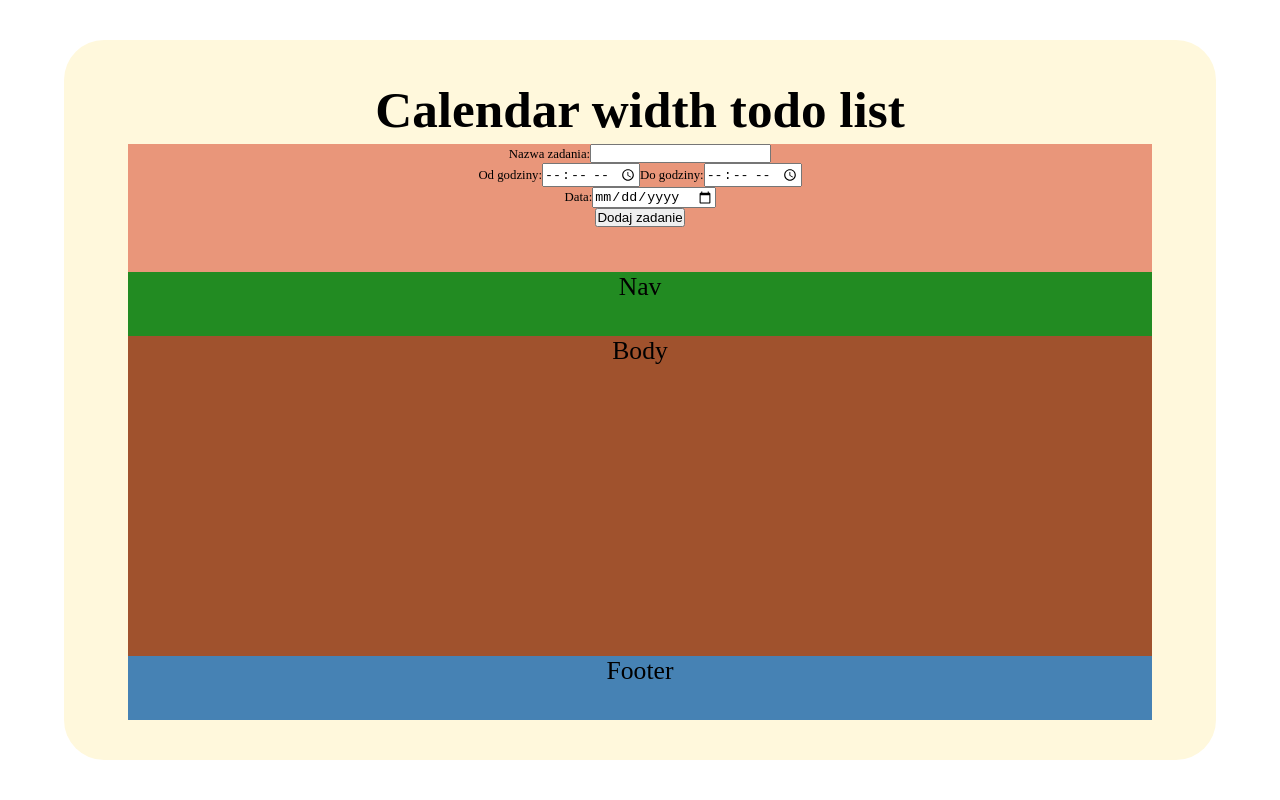
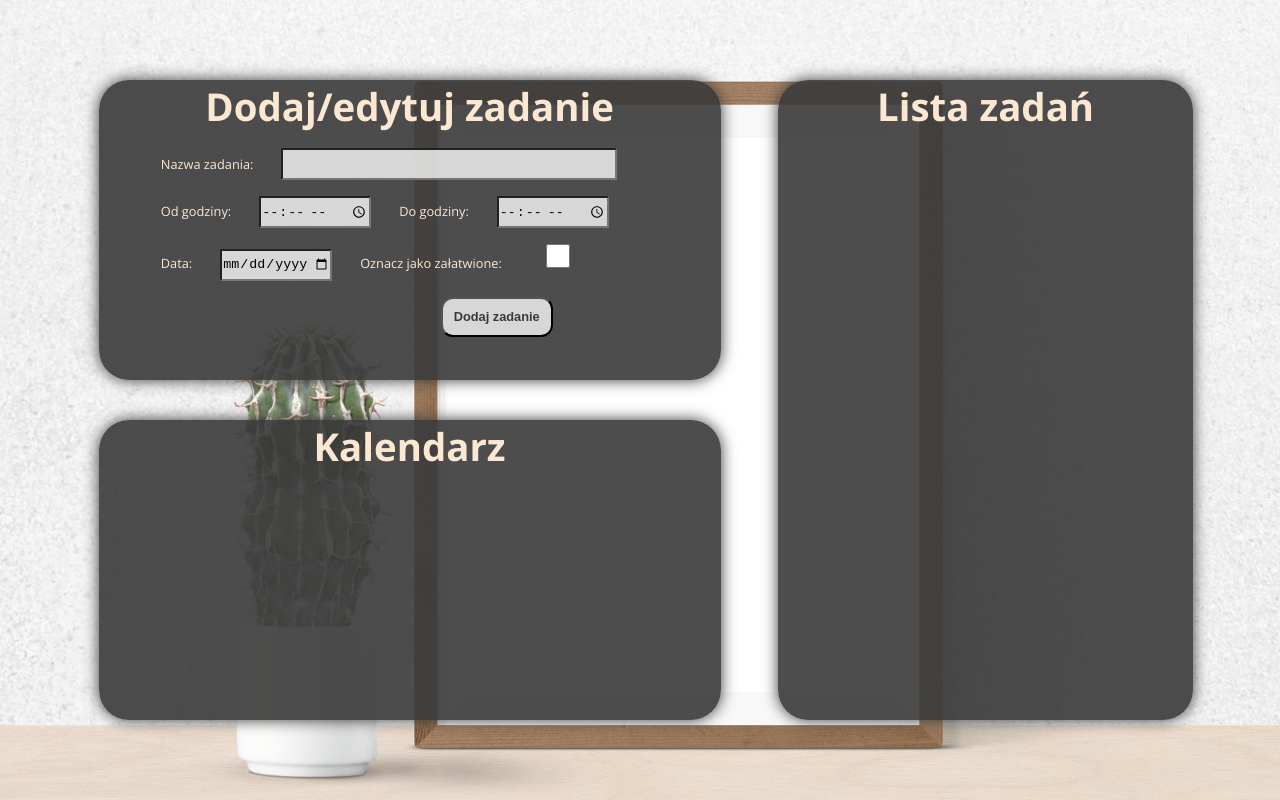
Before and after one commit to PawelDziarmaga/Calendar-width-todo, a React (Create React App) app: page / in a window 1280 px wide. Built offline with nearby package versions, Linux system fonts and the light colour scheme.

Commit message:
Add fonts, change components, add style

```diff
--- a/public/index.html
+++ b/public/index.html
@@ -13,6 +13,10 @@
     <link rel="manifest" href="%PUBLIC_URL%/manifest.json" />
 
     <title>Calendar width todo</title>
+
+    <link rel="preconnect" href="https://fonts.gstatic.com">
+<link href="https://fonts.googleapis.com/css2?family=Open+Sans:ital,wght@0,300;0,400;0,600;0,700;0,800;1,300;1,400;1,600;1,700;1,800&display=swap" rel="stylesheet">
+
   </head>
   <body>
     <noscript>You need to enable JavaScript to run this app.</noscript>
--- a/src/App.css
+++ b/src/App.css
@@ -1,30 +1,38 @@
 .app {
-  background-color: cornsilk;
-  height: 90vh;
-  width: 90%;
+  background-image: url("./Images_Icons/background.png");
+  background-repeat: no-repeat;
+  background-size: cover;
+  background-position: center;
+  height: 100vh;
+  width: 100%;
+  padding: 5vh 5%;
+  text-align: center;
+  color: #fbe8d3;
+  display: flex;
+}
+h2 {
+  font-size: 1.5em;
+}
+.col_1 {
+  width: 60%;
+}
+.col_2 {
+  width: 40%;
+}
+.form,
+.List,
+.Calendar {
+  background-color: rgb(58, 58, 58, 0.9);
   margin: 5vh 5%;
-  padding: 5vh 5%;
-  border-radius: 5vh;
-  overflow: hidden;
-  text-align: center;
-}
-h1 {
-  height: 10%;
-  margin: 0;
+  border-radius: 30px;
+  box-shadow: 0px 0px 15px rgb(58, 58, 58);
 }
 .form {
-  background-color: darksalmon;
-  height: 20%;
+  height: 37.5vh;
 }
-.nav {
-  background-color: forestgreen;
-  height: 10%;
+.List {
+  height: 80vh;
 }
-.body {
-  background-color: sienna;
-  height: 50%;
+.Calendar {
+  height: 37.5vh;
 }
-.footer {
-  background-color: steelblue;
-  height: 10%;
-}
--- a/src/App.js
+++ b/src/App.js
@@ -3,20 +3,21 @@ import {Provider} from 'react-redux'
 import store from './Redux/Store/store'
 
 import Form from './Leyouts/Form/Form'
-import Nav from './Leyouts/Nav/Nav'
-import Body from './Leyouts/Body/Body'
-import Footer from './Leyouts/Footer/Footer'
+import List from './Leyouts/List/List'
+import Calendar from './Leyouts/Calendar/Calendar'
 import './App.css';
 
 function App() {
   return (
     <div className="app">
-      <h1>Calendar width todo list</h1>
       <Provider store={store}>
-        <Form />
-        <Nav />
-        <Body />
-        <Footer />
+        <div class="col_1">
+         <Form />
+         <Calendar />
+        </div>
+        <div class="col_2">
+          <List />
+        </div>
       </Provider>
     </div>
   );
--- a/src/Leyouts/Body/Body.js
+++ /dev/null
@@ -1,11 +0,0 @@
-import React from 'react'
-
-function Body() {
-    return (
-      <div className="body">
-          Body
-      </div>
-    );
-  }
-
-  export default Body;
--- /dev/null
+++ b/src/Leyouts/Calendar/Calendar.js
@@ -0,0 +1,11 @@
+import React from 'react'
+
+function Calendar() {
+    return (
+      <div className="Calendar">
+          <h2>Kalendarz</h2>
+      </div>
+    );
+  }
+
+  export default Calendar;
--- a/src/Leyouts/Footer/Footer.js
+++ /dev/null
@@ -1,11 +0,0 @@
-import React from 'react'
-
-function Footer() {
-    return (
-      <div className="footer">
-          Footer
-      </div>
-    );
-  }
-
-  export default Footer;
--- a/src/Leyouts/Form/Form.css
+++ b/src/Leyouts/Form/Form.css
@@ -1,3 +1,51 @@
-.form {
+form {
   font-size: 0.5em;
+  text-align: left;
+  margin-left: 10%;
 }
+form input {
+  height: 4vh;
+  background-color: rgb(250, 250, 250, 0.8);
+}
+
+#quest_add {
+  margin: 2vh 0;
+}
+#quest_add input {
+  width: 60%;
+  margin: 0 5%;
+}
+#quest_time {
+  margin: 2vh 0;
+}
+#quest_time input {
+  width: 20%;
+  margin: 0 5%;
+}
+#quest_date {
+  margin: 2vh 0;
+}
+#quest_date input {
+  width: 20%;
+  margin: 0 5%;
+}
+#quest_date #done {
+  height: 3vh;
+  margin: 0 0;
+}
+form button {
+  font-size: 1em;
+  font-weight: 700;
+  text-align: center;
+  margin-left: 50%;
+  height: 5vh;
+  width: 20%;
+  background-color: rgb(250, 250, 250, 0.8);
+  border-radius: 1.5vh;
+  color: rgb(58, 58, 58);
+}
+form button:hover {
+  background-color: rgb(58, 58, 58);
+  border-radius: 1.5vh;
+  color: rgb(250, 250, 250, 0.8);
+}
--- a/src/Leyouts/Form/Form.js
+++ b/src/Leyouts/Form/Form.js
@@ -7,6 +7,7 @@ function Form() {
   const [timeStart, setTimeStart] = useState('')
   const [timeDone, setTimeDone] = useState('')
   const [date, setDate] = useState('')
+  const [done, setDone] = useState(false)
 
   const onChangeHandler = (e) => {
     switch(e.target.id){
@@ -43,8 +44,9 @@ function Form() {
   }
     return (
       <div className="form">
+        <h2>Dodaj/edytuj zadanie</h2>
           <form>
-            <div>
+            <div id="quest_add">
               <label>
                 Nazwa zadania:
                 <input
@@ -55,7 +57,7 @@ function Form() {
                   />
               </label>
             </div>
-            <div>
+            <div id="quest_time">
               <label>
                 Od godziny:
                 <input
@@ -75,7 +77,7 @@ function Form() {
                   />
               </label>
             </div>
-            <div>
+            <div id="quest_date">
               <label>
                 Data:
                 <input
@@ -83,6 +85,15 @@ function Form() {
                   onChange={onChangeHandler}
                   type="date"
                   value={date}
+                  />
+              </label>
+              <label>
+                Oznacz jako załatwione:
+                <input
+                  id="done"
+                  onChange={onChangeHandler}
+                  type="checkbox"
+                  value={done}
                   />
               </label>
             </div>
--- /dev/null
+++ b/src/Leyouts/List/List.js
@@ -0,0 +1,11 @@
+import React from 'react'
+
+function List() {
+    return (
+      <div className="List">
+          <h2>Lista zadań</h2>
+      </div>
+    );
+  }
+
+  export default List;
--- a/src/index.css
+++ b/src/index.css
@@ -5,4 +5,5 @@
 }
 body {
   font-size: 2vmax;
+  font-family: "Open Sans", sans-serif;
 }
```
Also changed, not shown: src/Images_Icons/background.png (added).
